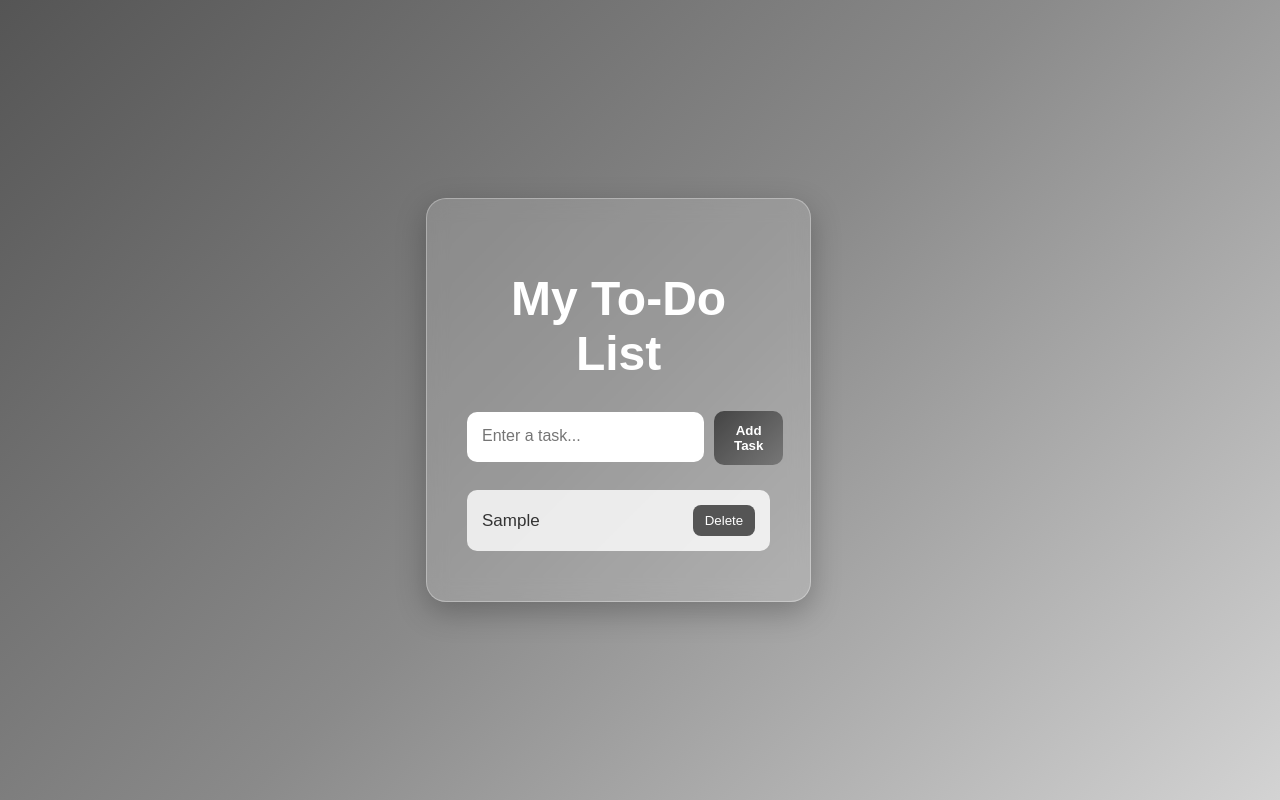
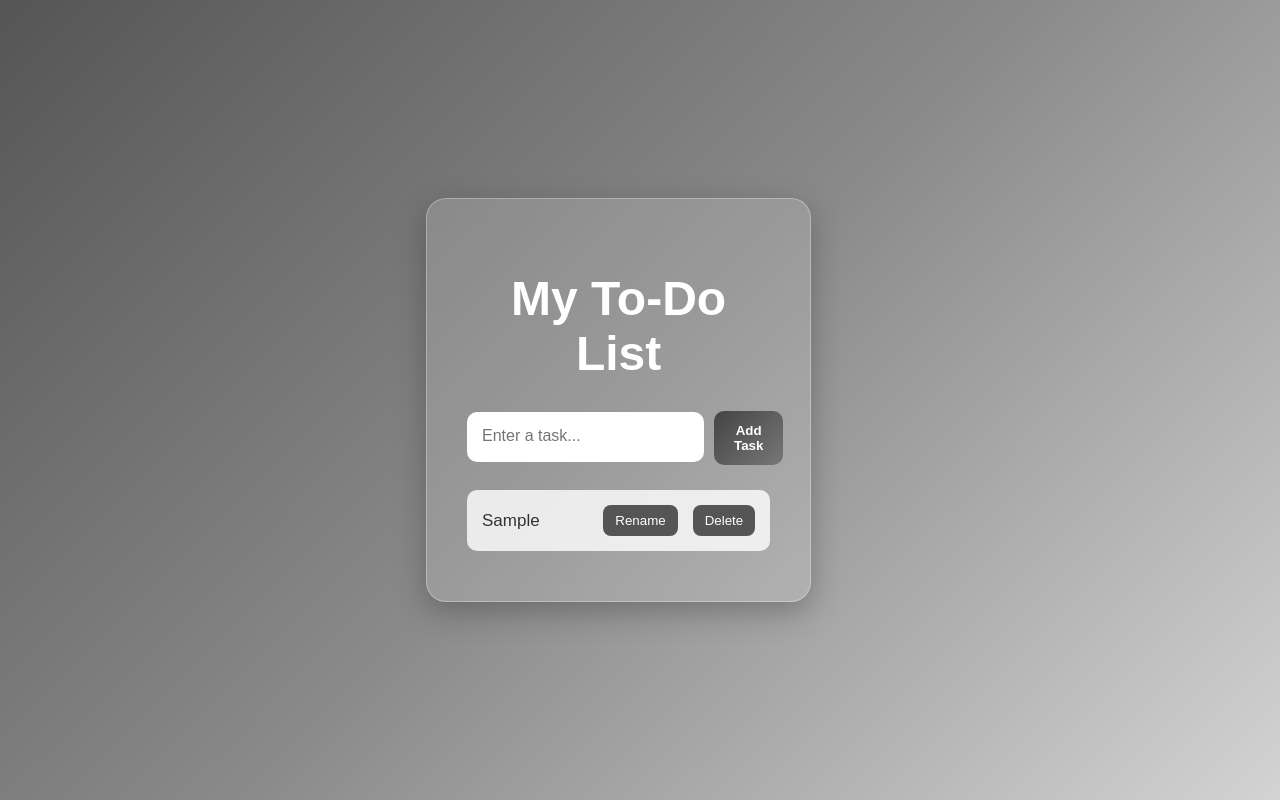
Before and after one commit to willcodeankit/To-do-list-using-React, a React (Vite) app: page / in a window 1280 px wide. Both pictures are taken after typing "Sample" into the empty fields and a click on the button "Add Task". Built offline with nearby package versions, Linux system fonts and the light colour scheme.

Commit message:
adding rename button

```diff
--- a/src/App.jsx
+++ b/src/App.jsx
@@ -25,6 +25,20 @@ function App() {
   function deleteTask(id) {
     setTasks(tasks.filter((task) => task.id !== id));
   }
+
+  function renameTask(id) {
+  const newName = prompt("Enter the new task name:");
+
+  if (newName && newName.trim() !== "") {
+    setTasks(
+      tasks.map((task) =>
+        task.id === id
+          ? { ...task, text: newName.trim() }
+          : task
+      )
+    );
+  }
+}
 
 
   function completeTask(id) {
@@ -62,9 +76,15 @@ function App() {
               {task.text}
             </span>
 
-            <button onClick={() => deleteTask(task.id)}>
-              Delete
-            </button>
+            <div className="task-buttons">
+  <button onClick={() => renameTask(task.id)}>
+    Rename
+  </button>
+
+  <button onClick={() => deleteTask(task.id)}>
+    Delete
+  </button>
+</div>
           </div>
         ))}
       </div>
```
